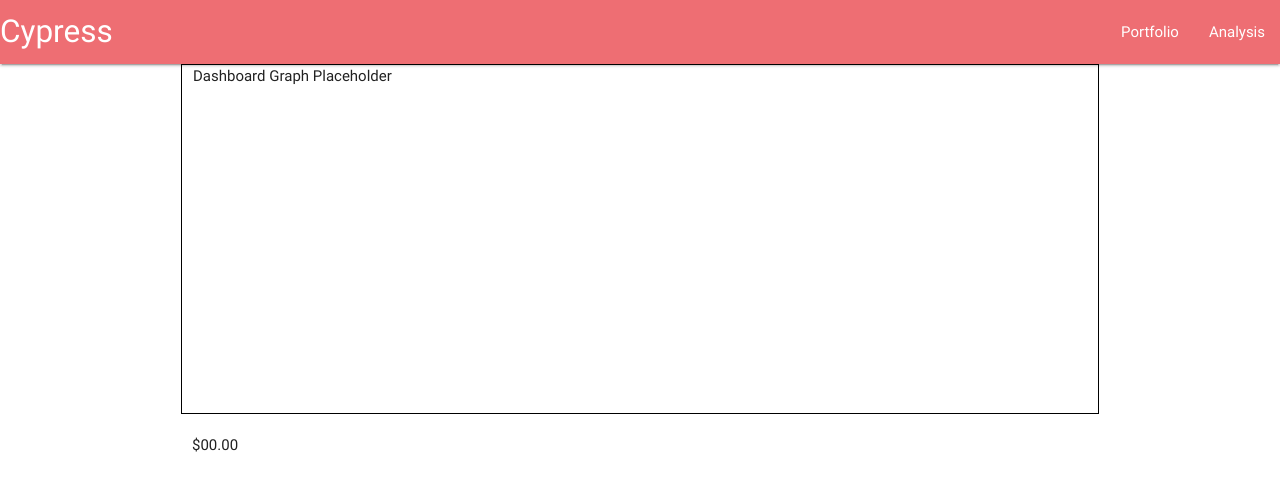
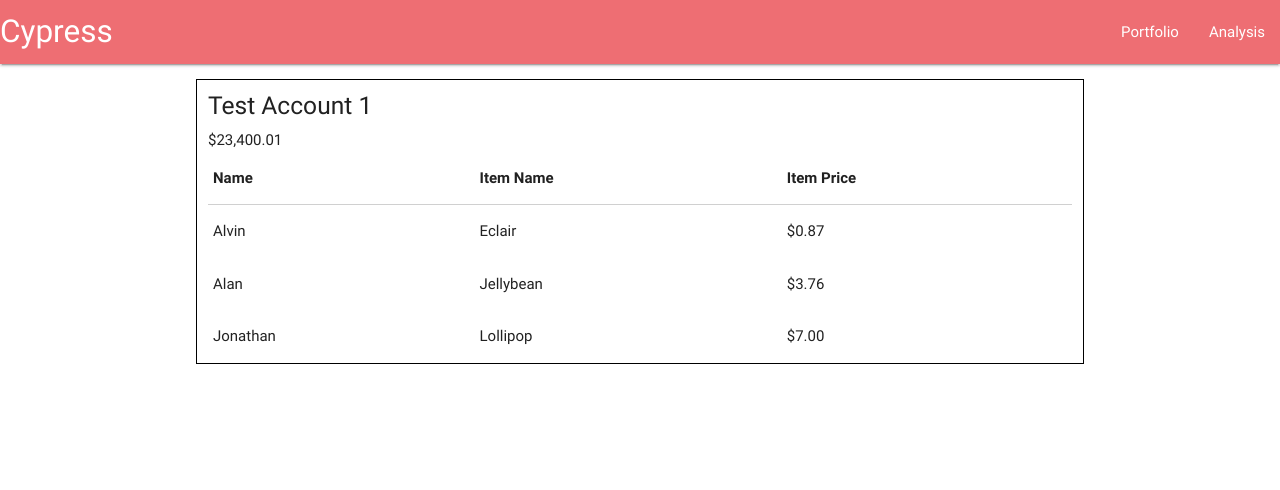
Before and after one commit to peter-yhc/cypress, an Angular app: page / in a window 1280 px wide. Shown: the top 490 px of the page. Built offline with nearby package versions, Linux system fonts and the light colour scheme; what angular2-materialize would draw is missing.

Commit message:
Added some styles and test account detail mocks.

```diff
--- a/src/app/account/account-detail/account-detail.component.html
+++ b/src/app/account/account-detail/account-detail.component.html
@@ -1,4 +1,31 @@
 <div>
-    {{ investmentAccount.name }}
+    <h5>{{ investmentAccount.name }}</h5>
     {{ investmentAccount.marketValue | currency:'USD':true:'2.2-2' }}
+    <table>
+        <thead>
+        <tr>
+            <th>Name</th>
+            <th>Item Name</th>
+            <th>Item Price</th>
+        </tr>
+        </thead>
+
+        <tbody>
+        <tr>
+            <td>Alvin</td>
+            <td>Eclair</td>
+            <td>$0.87</td>
+        </tr>
+        <tr>
+            <td>Alan</td>
+            <td>Jellybean</td>
+            <td>$3.76</td>
+        </tr>
+        <tr>
+            <td>Jonathan</td>
+            <td>Lollipop</td>
+            <td>$7.00</td>
+        </tr>
+        </tbody>
+    </table>
 </div>
--- a/src/app/account/account-overview/account-overview.component.html
+++ b/src/app/account/account-overview/account-overview.component.html
@@ -1,5 +1,5 @@
-<div class="row">
-    <div class="col s12">
+<div class="row" style="padding: 1em">
+    <div class="col s12 content-page">
         <app-account-detail [investmentAccount]="investmentAccount"></app-account-detail>
     </div>
 </div>
--- a/src/app/account/account-overview/account-overview.component.ts
+++ b/src/app/account/account-overview/account-overview.component.ts
@@ -4,9 +4,10 @@ import {InvestmentAccount} from '../../model/InvestmentAccount';
 
 @Component({
     selector: 'app-account-overview',
-    templateUrl: 'account-overview.component.html'
+    templateUrl: 'account-overview.component.html',
+    styleUrls: ['account-overview.component.css']
 })
 export class AccountOverviewComponent {
 
-    investmentAccount = new InvestmentAccount();
+    investmentAccount = new InvestmentAccount('Test Account 1', 23400.01);
 }
--- a/src/app/app.component.css
+++ b/src/app/app.component.css
@@ -0,0 +1,7 @@
+.full-height {
+    min-height: 100%;
+}
+
+::ng-deep .content-page {
+    border: 1px solid black;
+}
--- a/src/app/app.component.html
+++ b/src/app/app.component.html
@@ -8,7 +8,7 @@
         </ul>
     </div>
 </nav>
-<div class="container">
-    <app-dashboard-graph></app-dashboard-graph>
+<div class="container full-height">
+    <!--<app-dashboard-graph></app-dashboard-graph>-->
     <app-account-overview></app-account-overview>
 </div>
--- a/src/styles.css
+++ b/src/styles.css
@@ -1 +1,5 @@
 /* You can add global styles to this file, and also import other style files */
+html, body {
+    height: 100%;
+    margin: 0;
+}
```
